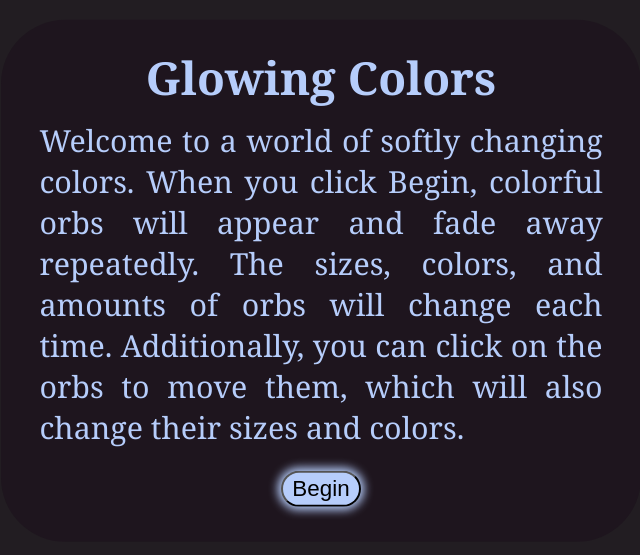
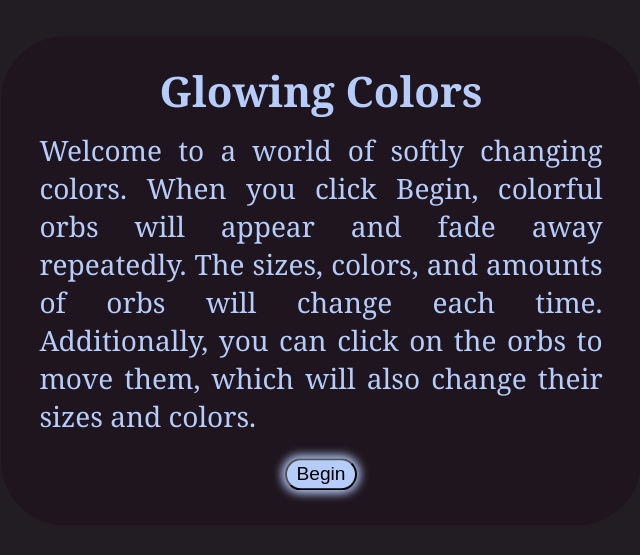
Before and after one commit to franco-ortega/glowing-colors, a React (Create React App) app: page / in a window 1280 px wide. Shown: the part 119-674 px from the top of the page, without its empty margins (319-959 px from the left). Built offline with nearby package versions, Linux system fonts and the light colour scheme.

Commit message:
lessen upper clamp limit for font size

```diff
--- a/src/components/welcome/Welcome.module.css
+++ b/src/components/welcome/Welcome.module.css
@@ -1,7 +1,6 @@
 .Welcome {
-  background: hsla(300, 33%, 8%, 50%);
-  background: transparent;
-  /* border-radius: 2vw; */
+  /* background: hsla(300, 33%, 8%, 50%); */
+  /* background: transparent; */
 
   width: fit-content;
   max-width: 85%;
@@ -9,7 +8,7 @@
 
   color: hsl(220, 90%, 85%);
   font-family: Cambria, Cochin, Georgia, Times, 'Times New Roman', serif;
-  font-size: clamp(1.5rem, 4vw, 1.9rem);
+  font-size: clamp(1.5rem, 4vw, 1.75rem);
   text-align: center;
 
   position: absolute;
@@ -86,16 +85,12 @@
 
   .Welcome button {
     border-radius: 2vw;
-    /* box-shadow: 0vw 0vw 1.5vw .25vw; */
     box-shadow: 0vw 0vw 1.5vw .5vw hsl(220, 90%, 85%);
     margin: 1vw;
     padding: .25vw .75vw;
     font-size: 3vw;
   }
 }
-
-
-
 
 @media screen and (min-width: 900px) {
   .Welcome {
@@ -108,6 +103,6 @@
     box-shadow: 0vw 0vw .75vw .25vw hsl(220, 90%, 85%);
     margin: .75vw 0vw;
     padding: .25vw .75vw;
-    font-size: 1.75vw;
+    font-size: 1.5vw;
   }
 }
```
